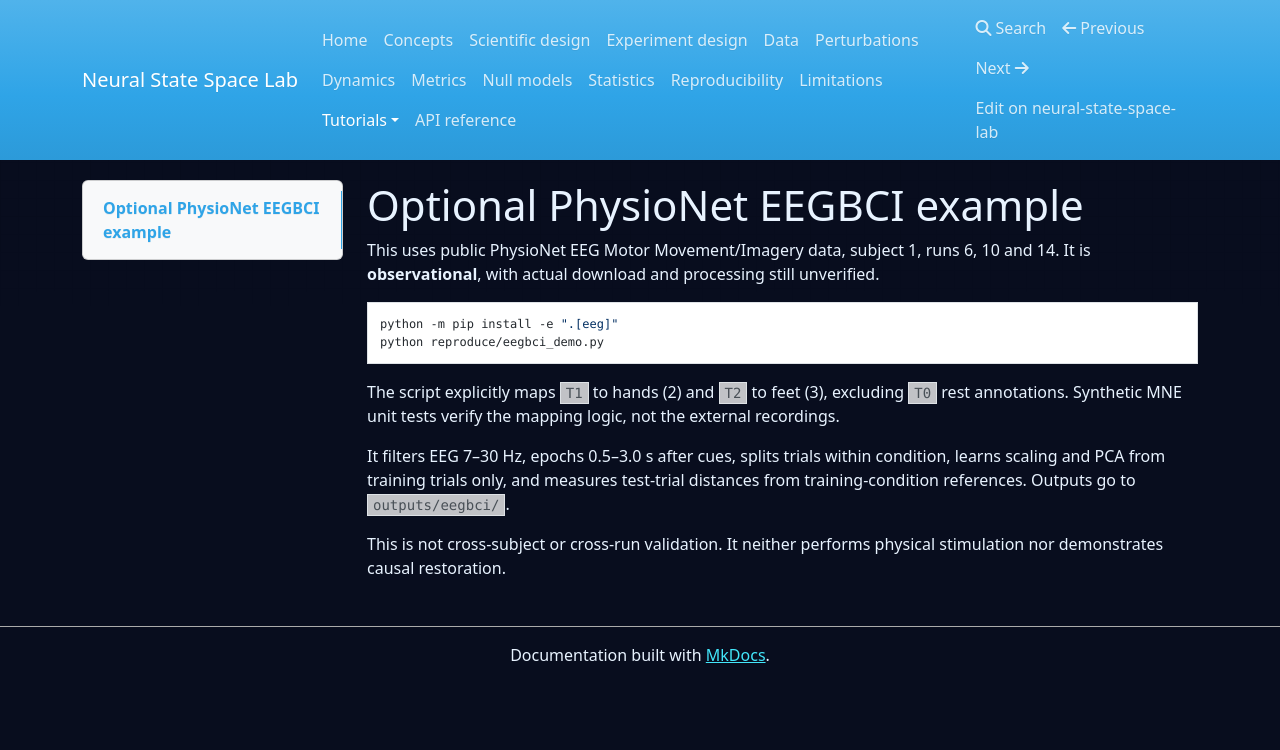
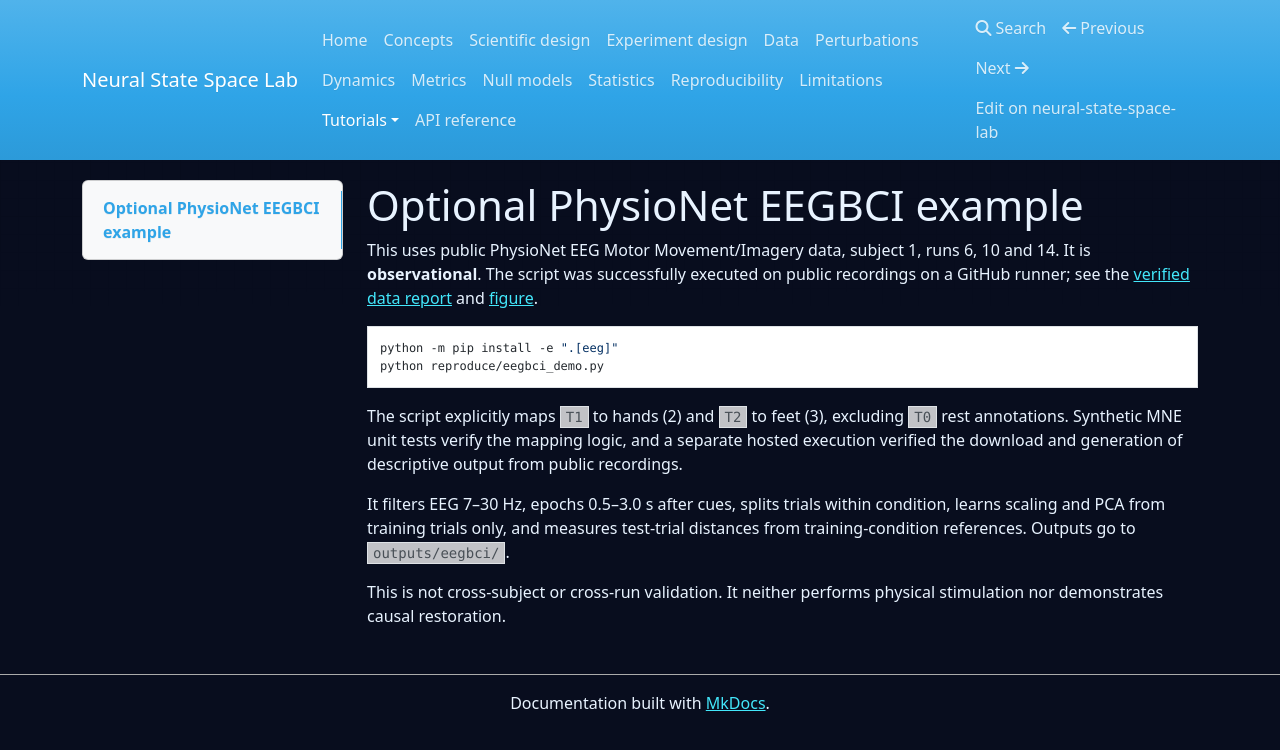
Before and after one commit to lathushanrk-cmd/neural-state-space-lab, an MkDocs documentation site: the page built from docs/tutorials/03_eeg.md, in a window 1280 px wide. Shown: the top 750 px of the page. Built offline with MkDocs 1.6.1, drawn with Linux system fonts in a browser that asks for light colours; nearby versions of some CDN libraries.

Commit message:
Reconcile EEG documentation with verified public-recording execution

````diff
--- a/docs/tutorials/03_eeg.md
+++ b/docs/tutorials/03_eeg.md
@@ -1,13 +1,13 @@
 # Optional PhysioNet EEGBCI example
 
-This uses public PhysioNet EEG Motor Movement/Imagery data, subject 1, runs 6, 10 and 14. It is **observational**, with actual download and processing still unverified.
+This uses public PhysioNet EEG Motor Movement/Imagery data, subject 1, runs 6, 10 and 14. It is **observational**. The script was successfully executed on public recordings on a GitHub runner; see the [verified data report](physionet_observational_result.md) and [figure](../../results/eegbci_subject1/eeg_observational.png).
 
 ```bash
 python -m pip install -e ".[eeg]"
 python reproduce/eegbci_demo.py
 ```
 
-The script explicitly maps `T1` to hands (2) and `T2` to feet (3), excluding `T0` rest annotations. Synthetic MNE unit tests verify the mapping logic, not the external recordings.
+The script explicitly maps `T1` to hands (2) and `T2` to feet (3), excluding `T0` rest annotations. Synthetic MNE unit tests verify the mapping logic, and a separate hosted execution verified the download and generation of descriptive output from public recordings.
 
 It filters EEG 7–30 Hz, epochs 0.5–3.0 s after cues, splits trials within condition, learns scaling and PCA from training trials only, and measures test-trial distances from training-condition references. Outputs go to `outputs/eegbci/`.
 
````
